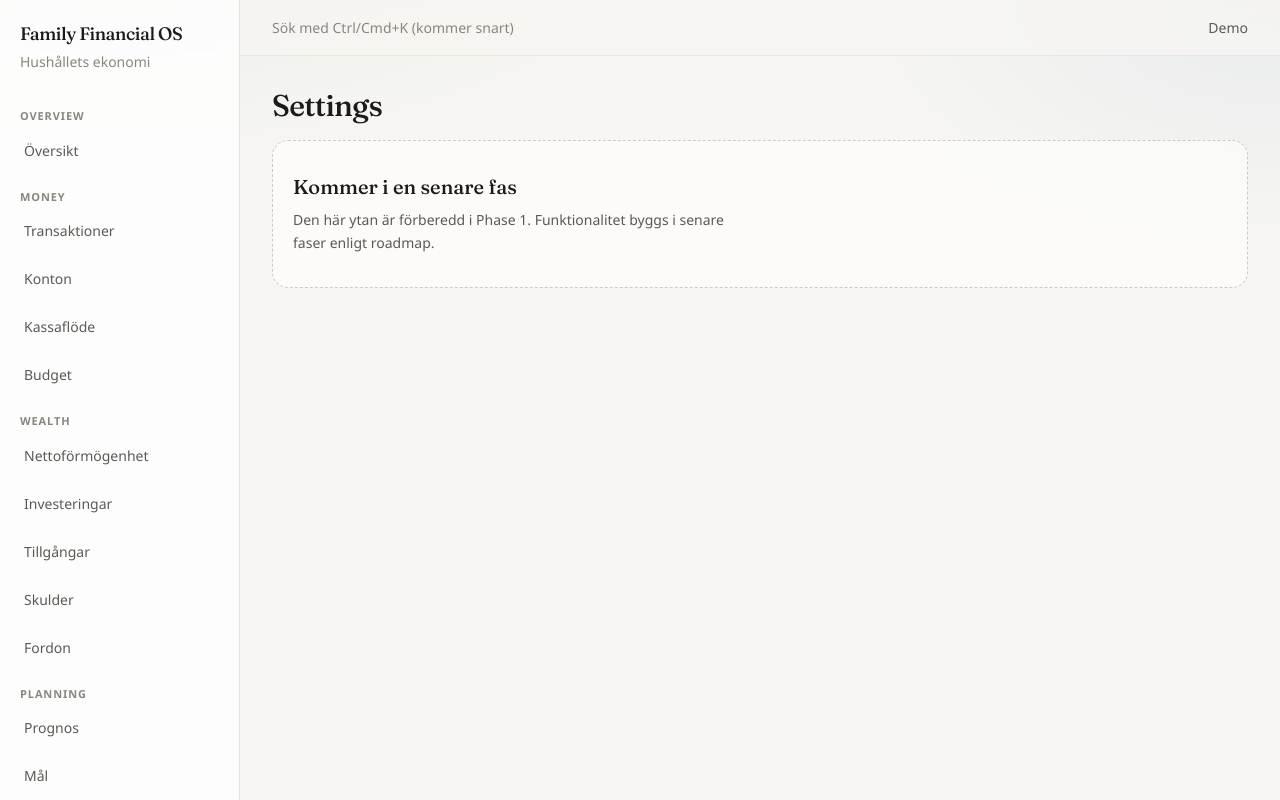
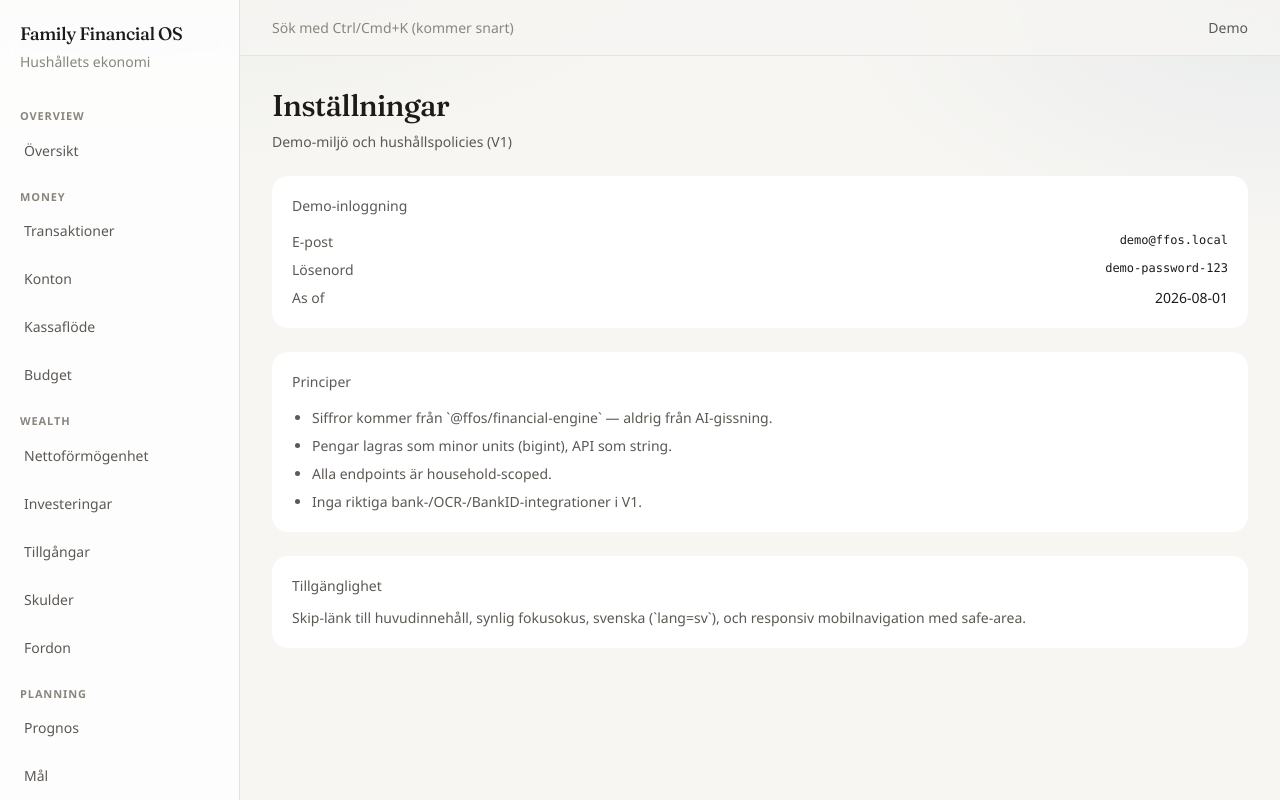
Before and after one commit to darrefreak/ekonomi, a Next.js app in the folder apps/web/: page /settings in a window 1280 px wide. Shown: the top 800 px of the page. Built offline with nearby package versions, Linux system fonts and the light colour scheme.

Commit message:
feat: Phase 8 polish — a11y, settings, final V1 docs
Add skip-link/main landmark, settings demo page, empty states,
and mark the V1 roadmap complete in README/ROADMAP.

```diff
--- a/apps/web/src/app/globals.css
+++ b/apps/web/src/app/globals.css
@@ -51,3 +51,26 @@ body {
   outline: 2px solid var(--ffos-accent);
   outline-offset: 2px;
 }
+
+.skip-link {
+  position: absolute;
+  left: 1rem;
+  top: 1rem;
+  z-index: 60;
+  transform: translateY(-200%);
+  border-radius: 12px;
+  background: var(--ffos-accent);
+  color: white;
+  padding: 0.5rem 1rem;
+  font-size: 0.875rem;
+}
+
+.skip-link:focus {
+  transform: translateY(0);
+}
+
+@media (max-width: 767px) {
+  body {
+    padding-bottom: env(safe-area-inset-bottom, 0);
+  }
+}
--- a/apps/web/src/app/settings/page.tsx
+++ b/apps/web/src/app/settings/page.tsx
@@ -1,10 +1,5 @@
-import { PagePlaceholder } from "@/components/placeholders/page-placeholder";
+import { SettingsPage } from "@/components/settings/settings-page";
 
 export default function Page() {
-  return (
-    <PagePlaceholder
-      title="Settings"
-      description="Den här ytan är förberedd i Phase 1. Funktionalitet byggs i senare faser enligt roadmap."
-    />
-  );
+  return <SettingsPage />;
 }
--- a/apps/web/src/components/layout/app-shell.tsx
+++ b/apps/web/src/components/layout/app-shell.tsx
@@ -5,6 +5,9 @@ import { MobileNavigation } from "./mobile-navigation";
 export function AppShell({ children }: { children: ReactNode }) {
   return (
     <div className="mx-auto flex min-h-screen max-w-7xl">
+      <a href="#main-content" className="skip-link">
+        Hoppa till innehåll
+      </a>
       <DesktopSidebar />
       <div className="flex min-w-0 flex-1 flex-col">
         <header className="sticky top-0 z-30 flex min-h-14 items-center justify-between border-b border-border/80 bg-surface/80 px-4 backdrop-blur md:px-8">
@@ -12,9 +15,17 @@ export function AppShell({ children }: { children: ReactNode }) {
           <p className="hidden text-sm text-text-muted md:block">
             Sök med Ctrl/Cmd+K (kommer snart)
           </p>
-          <p className="text-sm text-text-secondary">Demo</p>
+          <p className="text-sm text-text-secondary" aria-label="Miljö">
+            Demo
+          </p>
         </header>
-        <main className="flex-1 px-4 pb-24 pt-5 md:px-8 md:pb-10 md:pt-8">{children}</main>
+        <main
+          id="main-content"
+          tabIndex={-1}
+          className="flex-1 px-4 pb-24 pt-5 outline-none md:px-8 md:pb-10 md:pt-8"
+        >
+          {children}
+        </main>
         <MobileNavigation />
       </div>
     </div>
--- /dev/null
+++ b/apps/web/src/components/settings/settings-page.tsx
@@ -0,0 +1,52 @@
+"use client";
+
+export function SettingsPage() {
+  return (
+    <div className="space-y-6">
+      <div>
+        <h1 className="font-[family-name:var(--ffos-font-display)] text-3xl tracking-tight">
+          Inställningar
+        </h1>
+        <p className="mt-2 text-sm text-text-secondary">
+          Demo-miljö och hushållspolicies (V1)
+        </p>
+      </div>
+
+      <section className="rounded-[16px] bg-surface-elevated p-5">
+        <h2 className="text-sm text-text-secondary">Demo-inloggning</h2>
+        <dl className="mt-4 space-y-2 text-sm">
+          <div className="flex justify-between gap-3">
+            <dt className="text-text-secondary">E-post</dt>
+            <dd className="font-mono text-xs">demo@ffos.local</dd>
+          </div>
+          <div className="flex justify-between gap-3">
+            <dt className="text-text-secondary">Lösenord</dt>
+            <dd className="font-mono text-xs">demo-password-123</dd>
+          </div>
+          <div className="flex justify-between gap-3">
+            <dt className="text-text-secondary">As of</dt>
+            <dd>2026-08-01</dd>
+          </div>
+        </dl>
+      </section>
+
+      <section className="rounded-[16px] bg-surface-elevated p-5">
+        <h2 className="text-sm text-text-secondary">Principer</h2>
+        <ul className="mt-4 list-disc space-y-2 pl-5 text-sm text-text-secondary">
+          <li>Siffror kommer från `@ffos/financial-engine` — aldrig från AI-gissning.</li>
+          <li>Pengar lagras som minor units (bigint), API som string.</li>
+          <li>Alla endpoints är household-scoped.</li>
+          <li>Inga riktiga bank-/OCR-/BankID-integrationer i V1.</li>
+        </ul>
+      </section>
+
+      <section className="rounded-[16px] bg-surface-elevated p-5">
+        <h2 className="text-sm text-text-secondary">Tillgänglighet</h2>
+        <p className="mt-3 text-sm text-text-secondary">
+          Skip-länk till huvudinnehåll, synlig fokusokus, svenska (`lang=sv`), och
+          responsiv mobilnavigation med safe-area.
+        </p>
+      </section>
+    </div>
+  );
+}
--- a/apps/web/src/components/vehicles/vehicles-page.tsx
+++ b/apps/web/src/components/vehicles/vehicles-page.tsx
@@ -6,6 +6,7 @@ import type { VehiclesResponse } from "@ffos/schemas";
 import { api } from "@/lib/api";
 import { ensureHouseholdSession } from "@/lib/session";
 import { MoneyValue } from "../financial/money-value";
+import { EmptyState } from "../feedback/empty-state";
 import { ErrorState } from "../feedback/error-state";
 import { LoadingState } from "../feedback/loading-state";
 
@@ -39,6 +40,13 @@ export function VehiclesPage() {
           Ägande, TCO och equity · as of {data.asOf}
         </p>
       </div>
+
+      {data.items.length === 0 ? (
+        <EmptyState
+          title="Inga fordon ännu"
+          description="Lägg till ett fordon för att se TCO, equity och marknadsjämförelser."
+        />
+      ) : null}
 
       <ul className="space-y-3">
         {data.items.map((v) => (
```
Also changed, not shown: 4 other files (tests, documents, lock files or other folders).
